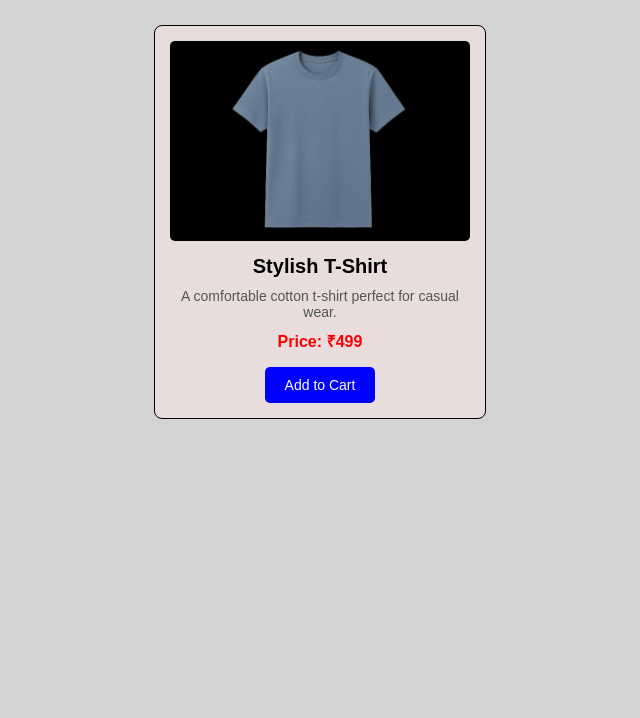
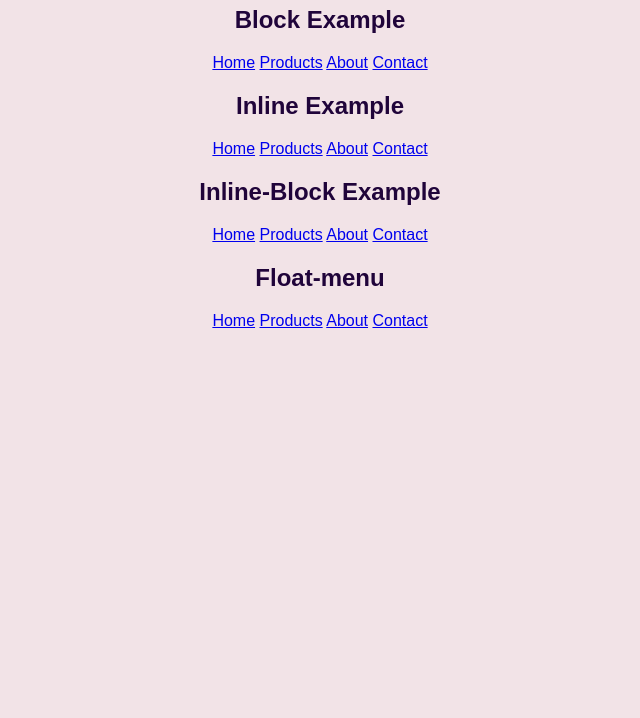
Before and after one commit to YashParashar0001/HTML-ECE2, a plain HTML site: page index.html in a window 1280 px wide. Shown: the part 82-800 px from the top of the page, without its empty margins (320-960 px from the left). Drawn offline with Linux system fonts and the light colour scheme.

Commit message:
experiment 7

```diff
--- a/index.html
+++ b/index.html
@@ -1,85 +1,42 @@
 <!DOCTYPE html>
 <html lang="en">
 <head>
-  <meta charset="UTF-8">
-  <meta name="viewport" content="width=device-width, initial-scale=1.0">
-  <title>My E-commerce Store</title>
-  <style>
-    body {
-      background-color: #d3d3d3;
-      font-family: Arial, sans-serif;
-      text-align: center;
-      margin: 0;
-      padding: 0;
-    }
-
-    h1 {
-      color: black;
-      margin-top: 30px;
-    }
-
-    .product-card {
-      background-color:rgb(233, 220, 220);
-      width: 300px;;
-      width: 300px;
-      margin: 40px auto;
-      border: 1px solid ;
-      border-radius: 8px;
-      padding: 15px;
-    }
-
-    .product-card img {
-      width: 100%;
-      border-radius: 5px;
-    }
-
-    .product-title {
-      font-size: 20px;
-      font-weight: bold;
-      margin: 10px 0;
-    }
-
-    .product-description {
-      color: #555;
-      font-size: 14px;
-      margin-bottom: 10px;
-    }
-
-    .price {
-      color: red;
-      font-weight: bold;
-      font-size: 16px;
-      margin-bottom: 15px;
-    }
-
-    .add-to-cart {
-      background-color: blue;
-      color: white;
-      border: none;
-      padding: 10px 20px;
-      border-radius: 5px;
-
-      font-size: 14px;
-    }
-
-    .add-to-cart:hover {
-      background-color: darkblue;
-    }
-  </style>
+    <meta charset="UTF-8">
+    <meta name="viewport" content="width=device-width, initial-scale=1.0">
+    <title>Simple product page</title>
+    <link rel="stylesheet" href="./style7.css">
 </head>
 <body>
 
-  <h1><b>My E-commerce Store</b></h1>
-
-  <div class="product-card">
-    <img src="./Tshirt.jpg" alt="Stylish T-Shirt">
-    <div class="product-title">Stylish T-Shirt</div>
-    <div class="product-description">
-      A comfortable cotton t-shirt perfect for casual wear.
+    <h1>Navigation Menu Demo</h1>
+    <h2 style="color:rgb(32, 4, 58)">Block Example</h2>
+    <div class ="block-menu">
+        <a href="#">Home</a>
+        <a href="#">Products</a>
+        <a href="#">About</a>
+        <a href="#">Contact</a>
     </div>
-    <div class="price">Price: ₹499</div>
-    <button class="add-to-cart">Add to Cart</button>
-  </div>
+    <h2 style="color:rgb(32, 4, 58)">Inline Example</h2>
+    <div class ="inline-menu">
+        <a href="#">Home</a>
+        <a href="#">Products</a>
+        <a href="#">About</a>
+        <a href="#">Contact</a>
+    </div>
+    <h2 style="color:rgb(32, 4, 58)">Inline-Block Example</h2>
+    <div class ="Inline-Block-Menu">
+        <a href="#">Home</a>
+        <a href="#">Products</a>
+        <a href="#">About</a>
+        <a href="#">Contact</a>
+    </div>
+<h2 style="color:rgb(32, 4, 58)">Float-menu</h2>
+    <div class ="float-menu">
+        <a href="#">Home</a>
+        <a href="#">Products</a>
+        <a href="#">About</a>
+        <a href="#">Contact</a>
+    </div>
 
 </body>
 </html>
--- /dev/null
+++ b/style7.css
@@ -0,0 +1,55 @@
+body {
+    font-family: Arial, sans-serif;
+    background-color: #f2e3e7;
+    margin: 20px;
+    text-align: center;
+
+
+}
+h1 {
+    color: black;
+    margin-bottom: 30px;
+
+}
+.product-box {
+    background-color: white;
+    border: 2px solid gray;
+    width: 300px;
+    margin: 0 auto;
+    padding: 15px;
+    border-radius: 8px;
+}
+.product-box img {
+    width: 100%;
+    height: auto;
+    border-radius: 5px;
+}
+.product-box h2 {
+    color: black;
+    font-size: 25px;
+    margin-top: 10px;
+}
+.description {
+    color: dimgray;
+    font-size: 15px;
+    margin: 10px 0;
+
+}
+.price {
+    color: rgb(156, 51, 51);
+    font-size: 15px;
+    font-weight: bold;
+}
+
+
+button {
+    background-color: rgb(55, 46, 226);
+    color: white;
+    padding: 10px 20px;
+    border: none;
+    border-radius: 5px;
+    cursor: pointer;
+}
+button:hover {
+    background-color: darkblue;
+}
```
